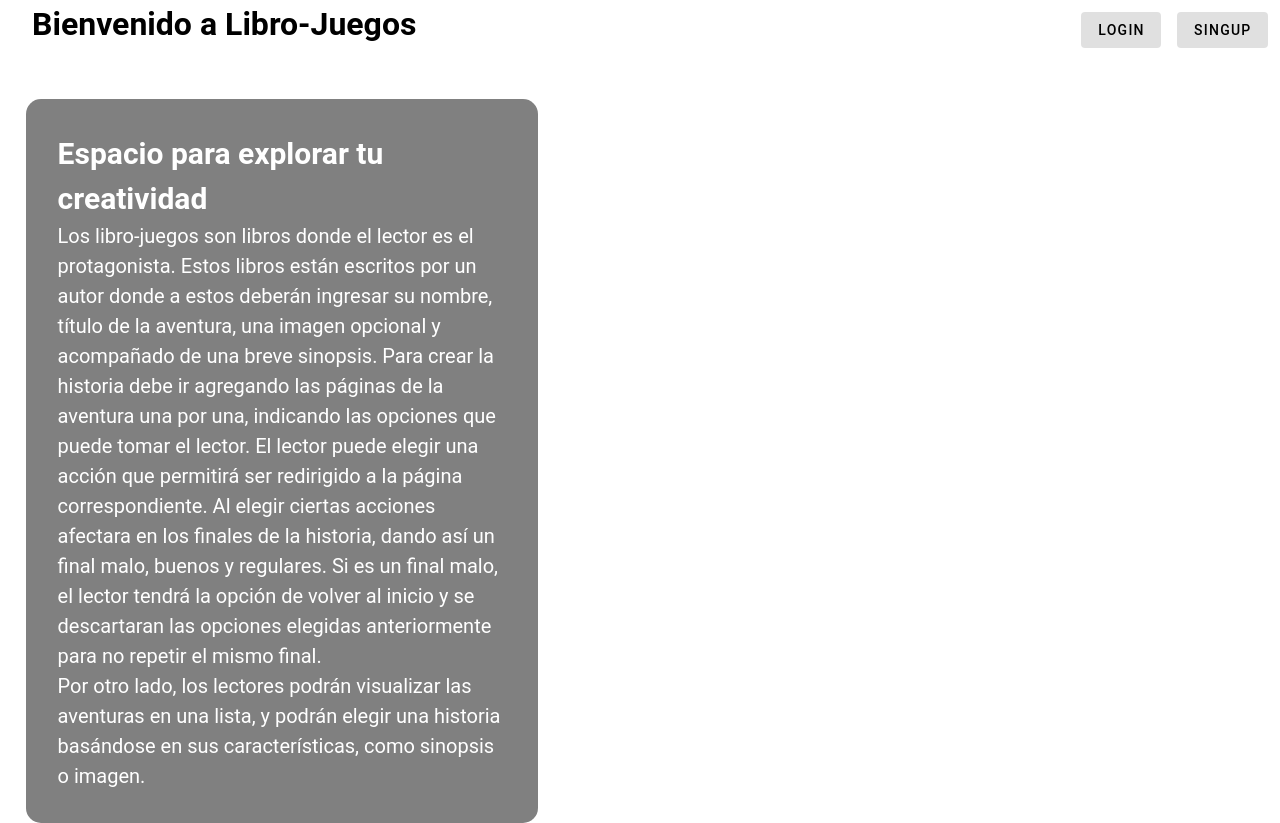
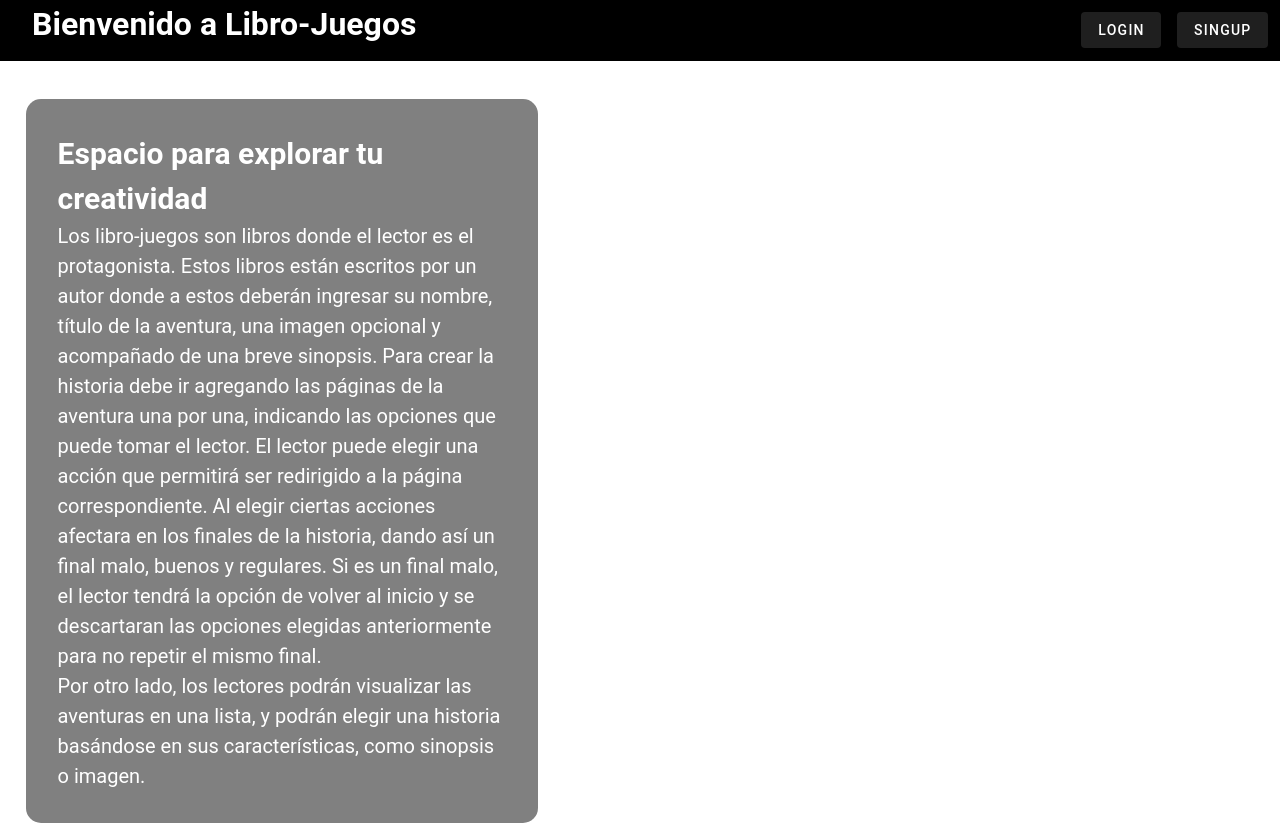
Before and after one commit to Prodiegus/libro-juego, a Vue app: page / in a window 1280 px wide. Built offline with nearby package versions, Linux system fonts and the light colour scheme.

Commit message:
se agrega el color al menu superior
se finaliza el commit porque finaliza mi tiempo

```diff
--- a/src/components/Inicio.vue
+++ b/src/components/Inicio.vue
@@ -26,12 +26,14 @@
 <style >
     .Titulo{
         font-size: 2rem;
+        color: white;
     }
 
     .encabezado{
         display: flex;
         justify-content: space-between;
         padding-left: 2rem;
+        background-color: black;
     }
 
     .descripcion{
@@ -52,6 +54,7 @@
 
     .botones{
         margin:1%;
+        color: white;
 
     }
 
```
